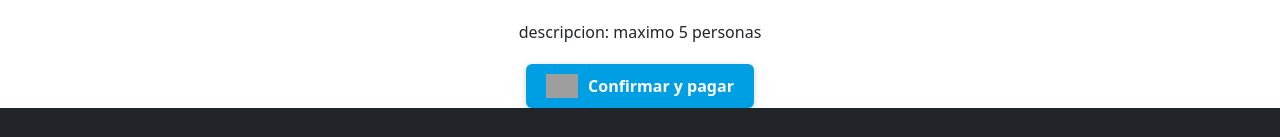
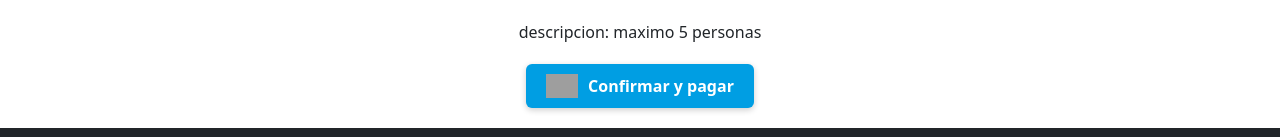
Before and after one commit to DamianZingale/TapalqueApp, a React (Vite) app in the folder portal Frontend/: page /hospedaje/confirmar in a window 1280 px wide. Shown: the part 686-823 px from the top of the page. Built offline with nearby package versions, Linux system fonts and the light colour scheme; grey boxes are pictures that could not be loaded.

Commit message:
Update ButtonMercadoPago.tsx

```diff
--- a/portal Frontend/src/shared/components/ButtonMercadoPago.tsx
+++ b/portal Frontend/src/shared/components/ButtonMercadoPago.tsx
@@ -14,7 +14,7 @@ export const ButtonMercadoPago: React.FC<MercadoPagoButtonProps> = ({ preference
             style={{
                 display: "flex",
                 justifyContent: "center",
-                marginTop: "20px"
+                margin: "20px"
             }}
         >
             <button
```
